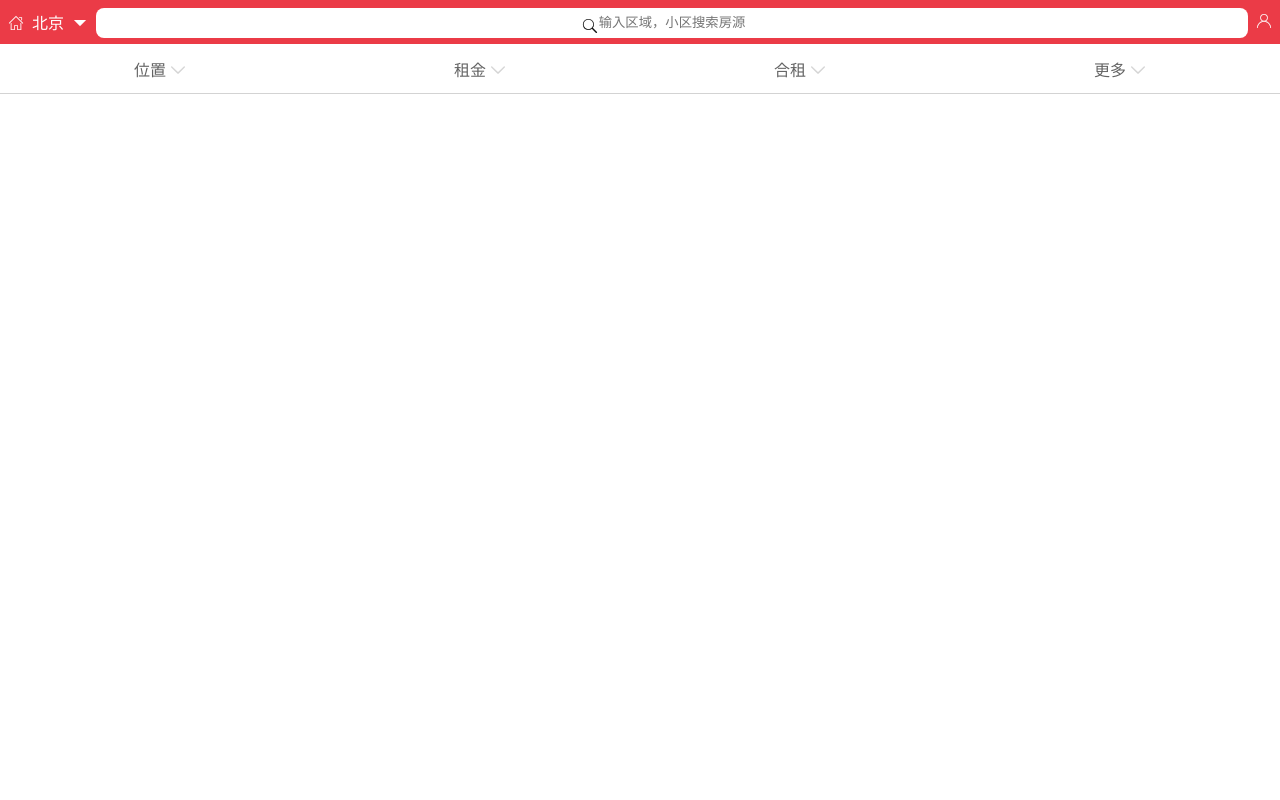
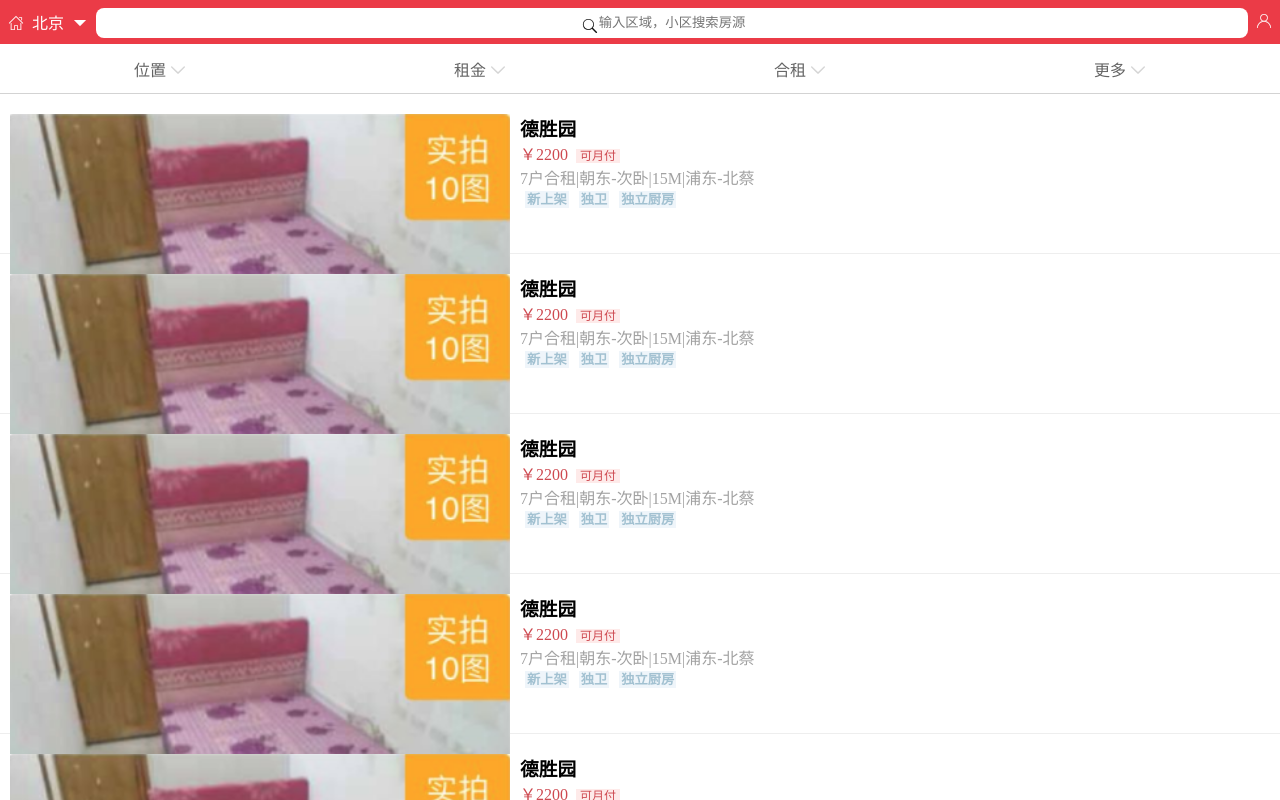
Before and after one commit to quxingkai/0413-zk, a plain HTML site: page src/index.html in a window 1280 px wide. Drawn offline with Linux system fonts and the light colour scheme.

Commit message:
最终版本

```diff
--- a/src/css/common.css
+++ b/src/css/common.css
@@ -11,6 +11,7 @@ html,body,.wrap{
 }
 
 .wrap{
+    overflow: hidden;
     display: flex;
     flex-direction: column;
 }
--- a/src/css/style.scss
+++ b/src/css/style.scss
@@ -52,3 +52,67 @@ nav {
         }
     }
 }
+.section{
+    flex:1;
+    width:100%;
+    overflow: scroll;
+    -webkit-overflow-scrolling:touch;
+}
+.list{
+    width:100%;
+}
+.list li{
+    padding-top:20px;
+    border-bottom: 1px solid #eee;
+    width:100%;
+    height:160px;
+}
+.list li dl{
+    padding:0 10px;
+    display: flex;
+}
+.list li dl dt{
+    flex:4;
+}
+.list li dl dt>img{
+    width:100%;
+}
+.list li dl dt span img{
+    flex:1;
+}
+.list li dl dt span{
+    height:22px;
+    display: flex;
+}
+.list li dl dt span img{
+    width:20px;
+    margin:0 2px;
+}
+.list li dl dd{
+    padding-left:10px;
+    flex:6;
+}
+.list li dl dd h4{
+    font-weight: 400;
+}
+.list li dl dd h4 span{
+    color:#CE4950;
+
+}
+.list li dl dd h4 a{
+    color:#CE4950;
+    background: #FEEAE9;
+    font-size: 12px;
+    padding:0 4px;
+    margin-left:8px;
+}.list li dl dd p{
+    color:#A2A2A2;
+}
+.list li dl dd h5{
+    color:#A2C1D1;
+}
+.list li dl dd h5 span{
+    margin: 0 5px;
+    background: #EFF5FA;
+    padding : 1px 2px;
+}
--- a/src/index.html
+++ b/src/index.html
@@ -24,8 +24,95 @@
                 <li>更多<i class="icon iconfont icon-chevron-thin-down"></i></li>
             </ul>
         </nav>
-        <section class="section"></section>
-        <footer class="footer"></footer>
+        <section class="section">
+           <ul class="list">
+               <li>
+                   <dl>
+                       <dt><img src="img/list1.png" alt="">
+                        <span><img src="img/pic1.png" alt="">
+                            <img src="img/pic1.png" alt="">
+                            <img src="img/pic1.png" alt="">
+                            <img src="img/pic1.png" alt="">
+                            <img src="img/pic2.png" alt="">
+                        </span></dt>
+                       <dd>
+                           <h3>德胜园</h3>
+                           <h4><span>￥2200</span><a href="#">可月付</a></h4>
+                           <p>7户合租|朝东-次卧|15M|浦东-北蔡</p>
+                           <h5><span>新上架</span><span>独卫</span><span>独立厨房</span></h5>
+                       </dd>
+                   </dl>
+               </li>
+               <li>
+                <dl>
+                    <dt><img src="img/list1.png" alt="">
+                     <span><img src="img/pic1.png" alt="">
+                         <img src="img/pic1.png" alt="">
+                         <img src="img/pic1.png" alt="">
+                         <img src="img/pic1.png" alt="">
+                         <img src="img/pic2.png" alt="">
+                     </span></dt>
+                    <dd>
+                        <h3>德胜园</h3>
+                        <h4><span>￥2200</span><a href="#">可月付</a></h4>
+                        <p>7户合租|朝东-次卧|15M|浦东-北蔡</p>
+                        <h5><span>新上架</span><span>独卫</span><span>独立厨房</span></h5>
+                    </dd>
+                </dl>
+            </li>
+            <li>
+                <dl>
+                    <dt><img src="img/list1.png" alt="">
+                     <span><img src="img/pic1.png" alt="">
+                         <img src="img/pic1.png" alt="">
+                         <img src="img/pic1.png" alt="">
+                         <img src="img/pic1.png" alt="">
+                         <img src="img/pic2.png" alt="">
+                     </span></dt>
+                    <dd>
+                        <h3>德胜园</h3>
+                        <h4><span>￥2200</span><a href="#">可月付</a></h4>
+                        <p>7户合租|朝东-次卧|15M|浦东-北蔡</p>
+                        <h5><span>新上架</span><span>独卫</span><span>独立厨房</span></h5>
+                    </dd>
+                </dl>
+            </li>
+            <li>
+                <dl>
+                    <dt><img src="img/list1.png" alt="">
+                     <span><img src="img/pic1.png" alt="">
+                         <img src="img/pic1.png" alt="">
+                         <img src="img/pic1.png" alt="">
+                         <img src="img/pic1.png" alt="">
+                         <img src="img/pic2.png" alt="">
+                     </span></dt>
+                    <dd>
+                        <h3>德胜园</h3>
+                        <h4><span>￥2200</span><a href="#">可月付</a></h4>
+                        <p>7户合租|朝东-次卧|15M|浦东-北蔡</p>
+                        <h5><span>新上架</span><span>独卫</span><span>独立厨房</span></h5>
+                    </dd>
+                </dl>
+            </li>
+            <li>
+                <dl>
+                    <dt><img src="img/list1.png" alt="">
+                     <span><img src="img/pic1.png" alt="">
+                         <img src="img/pic1.png" alt="">
+                         <img src="img/pic1.png" alt="">
+                         <img src="img/pic1.png" alt="">
+                         <img src="img/pic2.png" alt="">
+                     </span></dt>
+                    <dd>
+                        <h3>德胜园</h3>
+                        <h4><span>￥2200</span><a href="#">可月付</a></h4>
+                        <p>7户合租|朝东-次卧|15M|浦东-北蔡</p>
+                        <h5><span>新上架</span><span>独卫</span><span>独立厨房</span></h5>
+                    </dd>
+                </dl>
+            </li>
+           </ul>
+        </section>
     </div>
 </body>
 </html>
```
Also changed, not shown: src/css/style.css, src/css/style.min.css, src/img/pic1.png (added), src/img/pic2.png (added).
